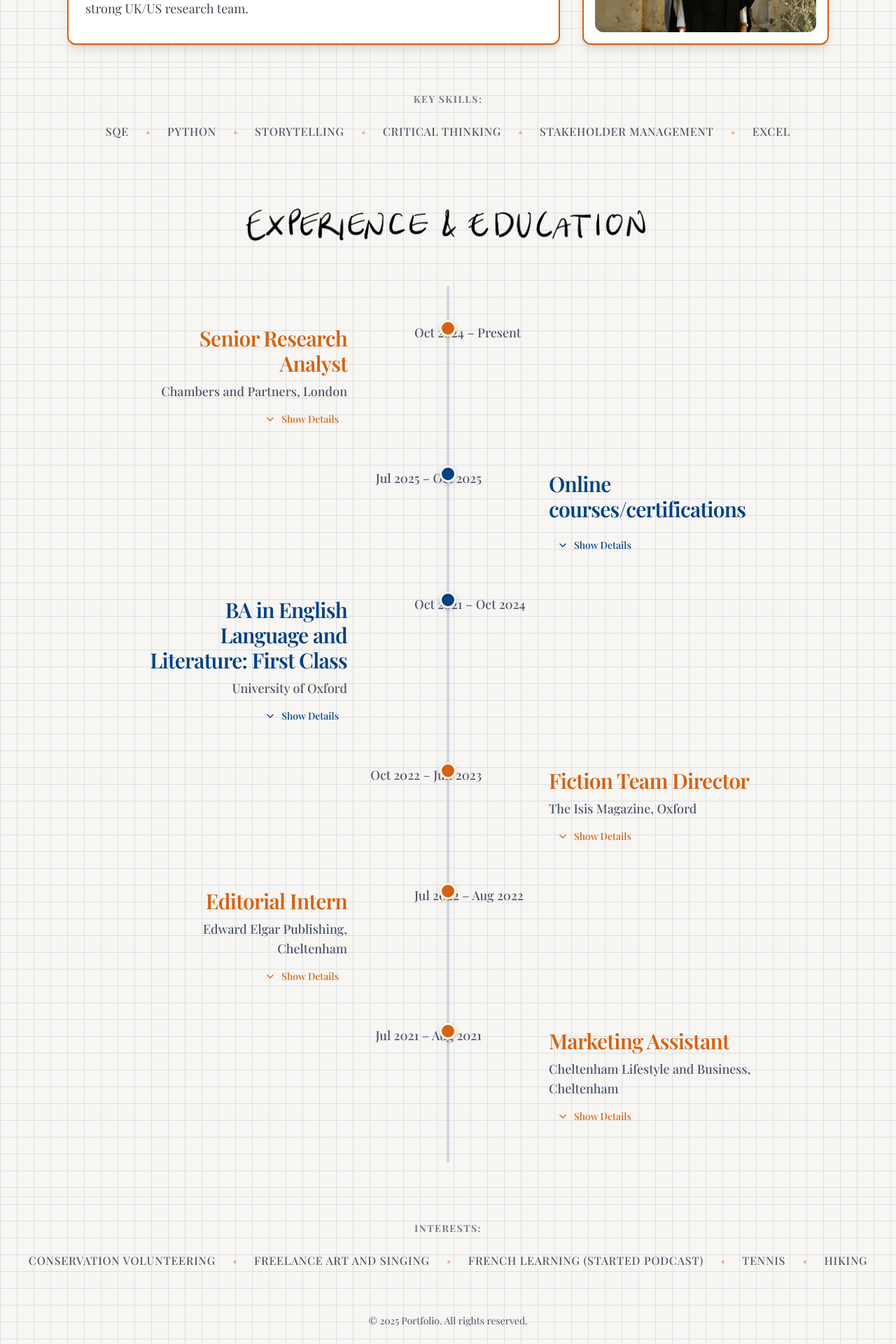
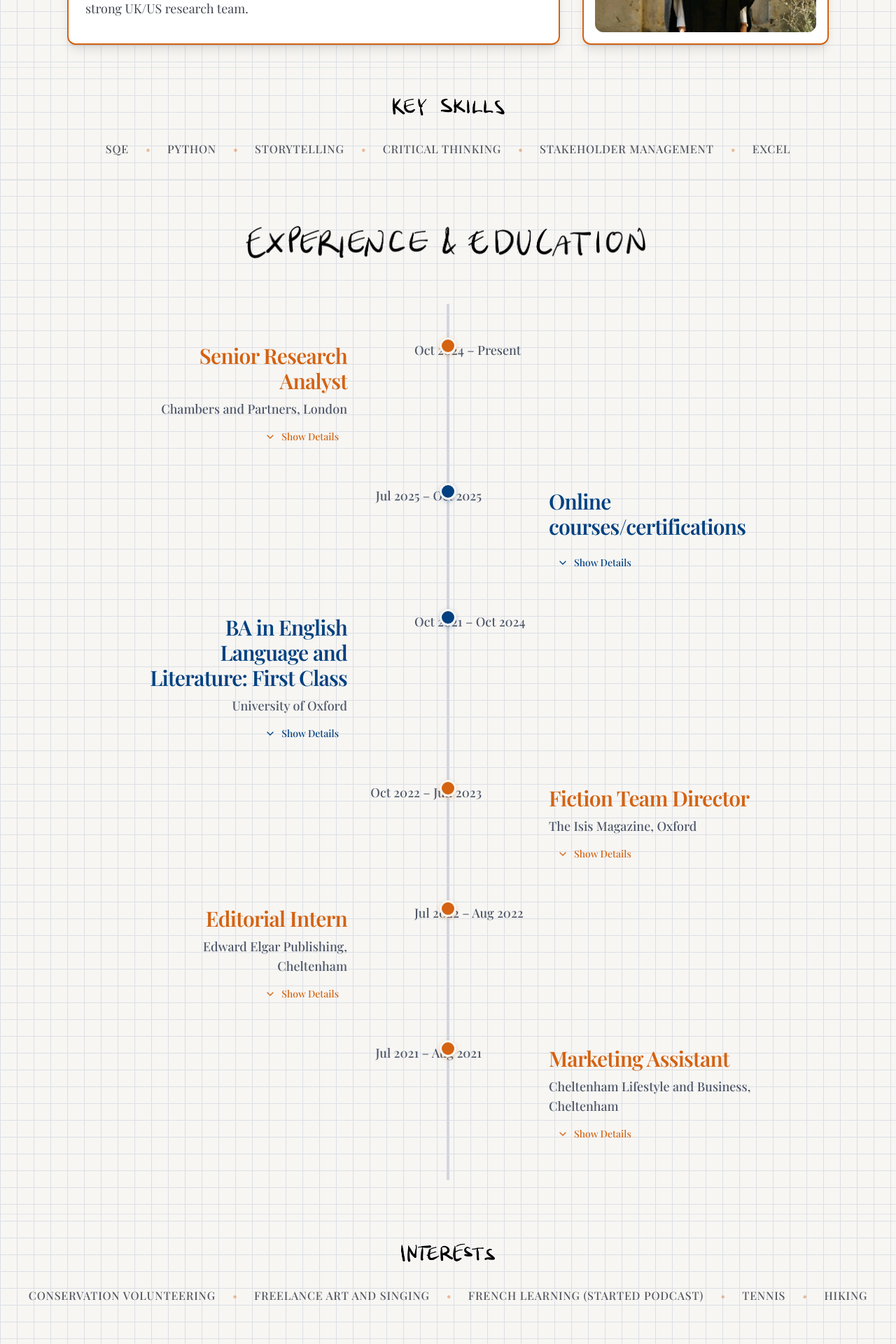
Before and after one commit to AKING-42/ani-king-cv, a React (Vite) app: page / in a window 1280 px wide. Shown: the part 560-2480 px from the top of the page at 70% size. Built offline with nearby package versions, Linux system fonts and the light colour scheme; the HTML template or start-up script is replaced by a standard one.

Commit message:
Update headings with new assets

```diff
--- a/src/pages/Index.tsx
+++ b/src/pages/Index.tsx
@@ -4,6 +4,8 @@ import { Card } from "@/components/ui/card";
 import nameLogo from "@/assets/name-logo.png";
 import aboutMeHeading from "@/assets/about-me-heading.png";
 import experienceEducationHeading from "@/assets/experience-education-heading.png";
+import keySkillsHeading from "@/assets/key-skills-heading.png";
+import interestsHeading from "@/assets/interests-heading.png";
 import profilePhoto from "@/assets/profile-photo.jpg";
 
 
@@ -82,9 +84,20 @@ const Index = () => {
 
       {/* Key Skills */}
       <section className="w-full py-6 sm:py-8 border-y border-border/50">
-        <h2 className="text-center text-xs sm:text-sm font-bold uppercase tracking-widest text-foreground/60 mb-4 sm:mb-6 handwritten-underline inline-block w-full">
-          Key Skills:
-        </h2>
+        <div className="flex justify-center mb-4 sm:mb-6">
+          <img
+            src={keySkillsHeading}
+            alt="Key Skills"
+            className="h-8 sm:h-10 md:h-12 w-auto dark:hidden"
+            style={{ mixBlendMode: 'darken' }}
+          />
+          <img
+            src={keySkillsHeading}
+            alt="Key Skills"
+            className="h-8 sm:h-10 md:h-12 w-auto hidden dark:block invert"
+            style={{ mixBlendMode: 'lighten' }}
+          />
+        </div>
         <div className="flex flex-wrap justify-center items-center gap-2 sm:gap-3 md:gap-6 px-4 sm:px-6">
           {["SQE", "Python", "Storytelling", "Critical thinking", "Stakeholder management", "Excel"].map((skill, index, array) => (
             <div key={skill} className="flex items-center gap-2 sm:gap-3 md:gap-6">
@@ -121,9 +134,20 @@ const Index = () => {
 
       {/* Interests */}
       <section className="w-full py-6 sm:py-8 border-t border-border/50">
-        <h2 className="text-center text-xs sm:text-sm font-bold uppercase tracking-widest text-foreground/60 mb-4 sm:mb-6 handwritten-underline inline-block w-full">
-          Interests:
-        </h2>
+        <div className="flex justify-center mb-4 sm:mb-6">
+          <img
+            src={interestsHeading}
+            alt="Interests"
+            className="h-8 sm:h-10 md:h-12 w-auto dark:hidden"
+            style={{ mixBlendMode: 'darken' }}
+          />
+          <img
+            src={interestsHeading}
+            alt="Interests"
+            className="h-8 sm:h-10 md:h-12 w-auto hidden dark:block invert"
+            style={{ mixBlendMode: 'lighten' }}
+          />
+        </div>
         <div className="flex flex-wrap justify-center items-center gap-2 sm:gap-3 md:gap-6 px-4 sm:px-6">
           {["Conservation volunteering", "Freelance art and singing", "French learning (started podcast)", "Tennis", "Hiking"].map((interest, index, array) => (
             <div key={interest} className="flex items-center gap-2 sm:gap-3 md:gap-6">
```
Also changed, not shown: src/assets/interests-heading.png (added), src/assets/key-skills-heading.png (added).
